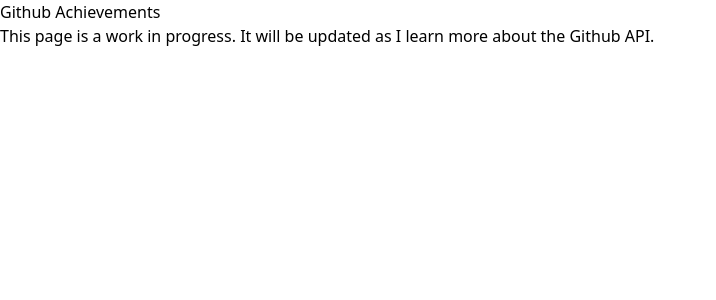
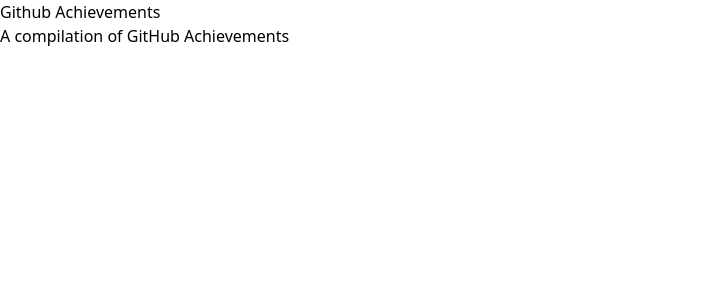
Before and after one commit to EstebanDalelR/estebandalelr.github.io, a Next.js app: page /ga in a window 1280 px wide. Shown: the top 300 px of the page, without its empty margins (0-716 px from the left). Built offline with nearby package versions, Linux system fonts and the light colour scheme.

Commit message:
Mapped through achievements

```diff
--- a/pages/ga.tsx
+++ b/pages/ga.tsx
@@ -1,11 +1,20 @@
+import ga from "../data/ga.json";
 export default function GithubAchievements() {
   return (
     <div>
       <h1>Github Achievements</h1>
       <p>
-        This page is a work in progress. It will be updated as I learn more
-        about the Github API.
+        A compilation of <a href='https://github.blog/2022-06-09-introducing-achievements-recognizing-the-many-stages-of-a-developers-coding-journey/'>GitHub Achievements</a>
       </p>
+      {ga.map((achievement) => {
+        (
+          <div>
+            <h2>{achievement.name}</h2>
+            <p>{achievement.description}</p>
+            <img src={achievement.image} alt={achievement.name} />
+          </div>
+        )
+      })}
     </div>
   );
 }
```
